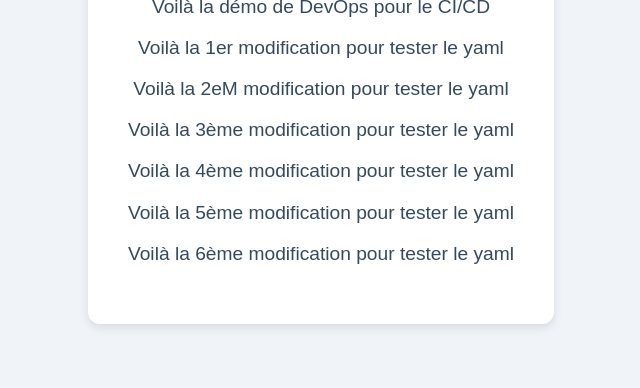
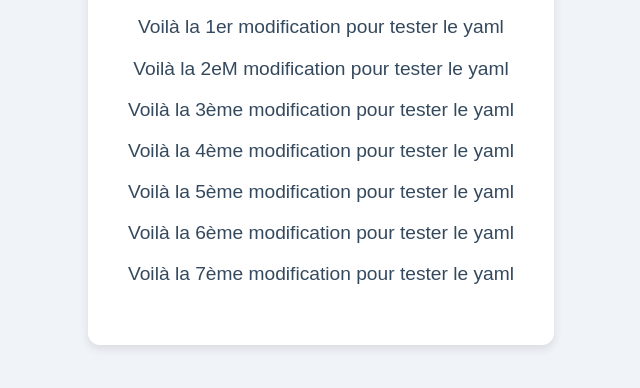
Before and after one commit to noelAgbati/ApplicationDemo, a plain HTML site: page index.html in a window 1280 px wide. Shown: the part 306-694 px from the top of the page, without its empty margins (319-959 px from the left). Drawn offline with Linux system fonts and the light colour scheme.

Commit message:
7ème modification branche develop

```diff
--- a/index.html
+++ b/index.html
@@ -18,6 +18,7 @@
         <p>Voilà la 4ème modification pour tester le yaml</p>
         <p>Voilà la 5ème modification pour tester le yaml</p>
         <p>Voilà la 6ème modification pour tester le yaml</p>
+        <p>Voilà la 7ème modification pour tester le yaml</p>
 
     </div>
 </body>
```
